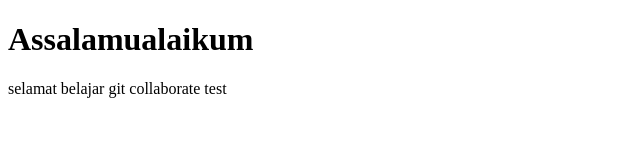
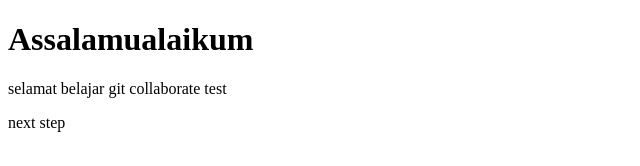
Before and after one commit to setiawanboedy/gitcolab, a plain HTML site: page index.html in a window 1280 px wide. Shown: the full height of the page, 0-640 px from the left. Drawn offline with Linux system fonts and the light colour scheme.

Commit message:
index.html

```diff
--- a/index.html
+++ b/index.html
@@ -8,5 +8,6 @@
 <body>
     <h1>Assalamualaikum</h1>
     <p>selamat belajar git collaborate test</p>
+    <p>next step</p>
 </body>
 </html>
```
